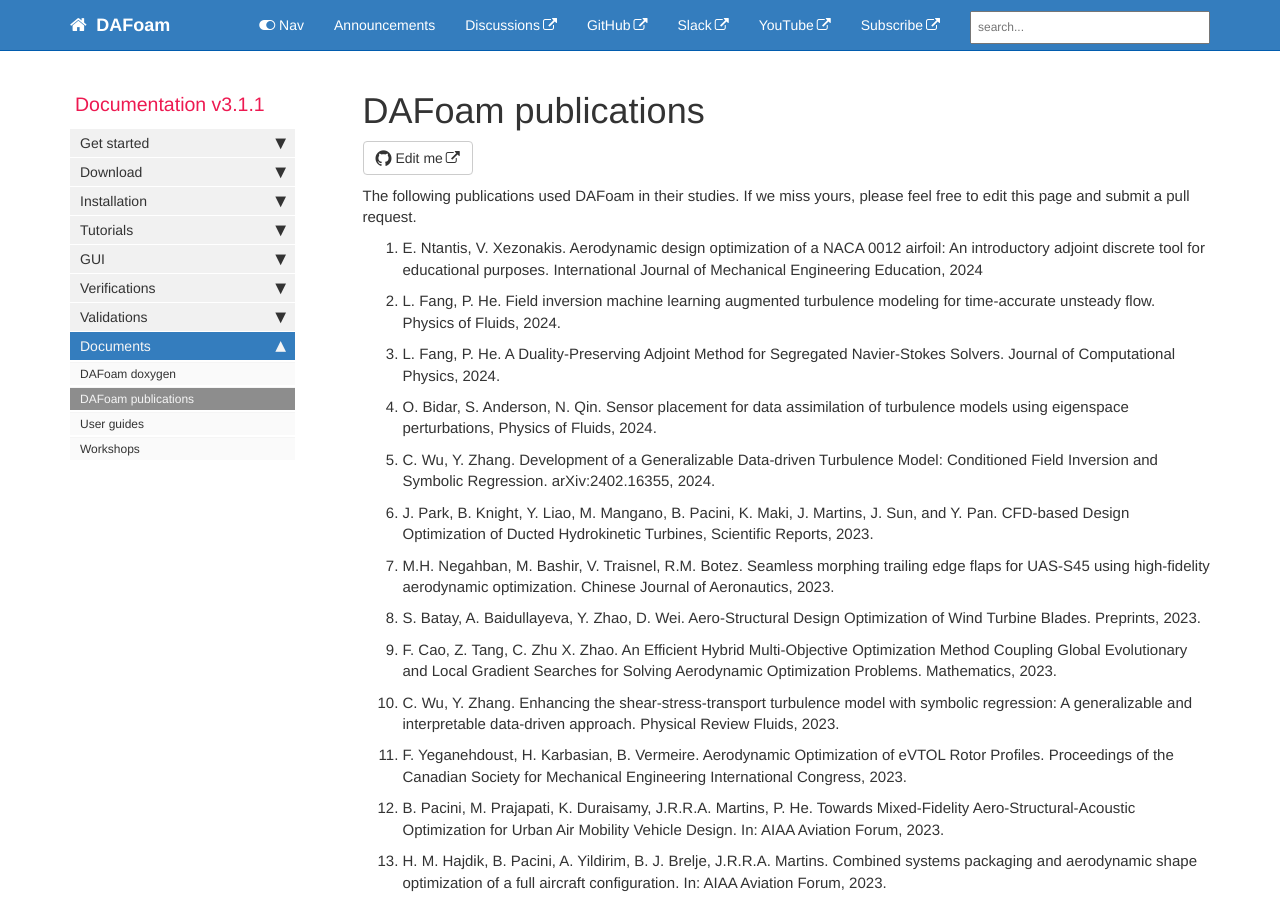
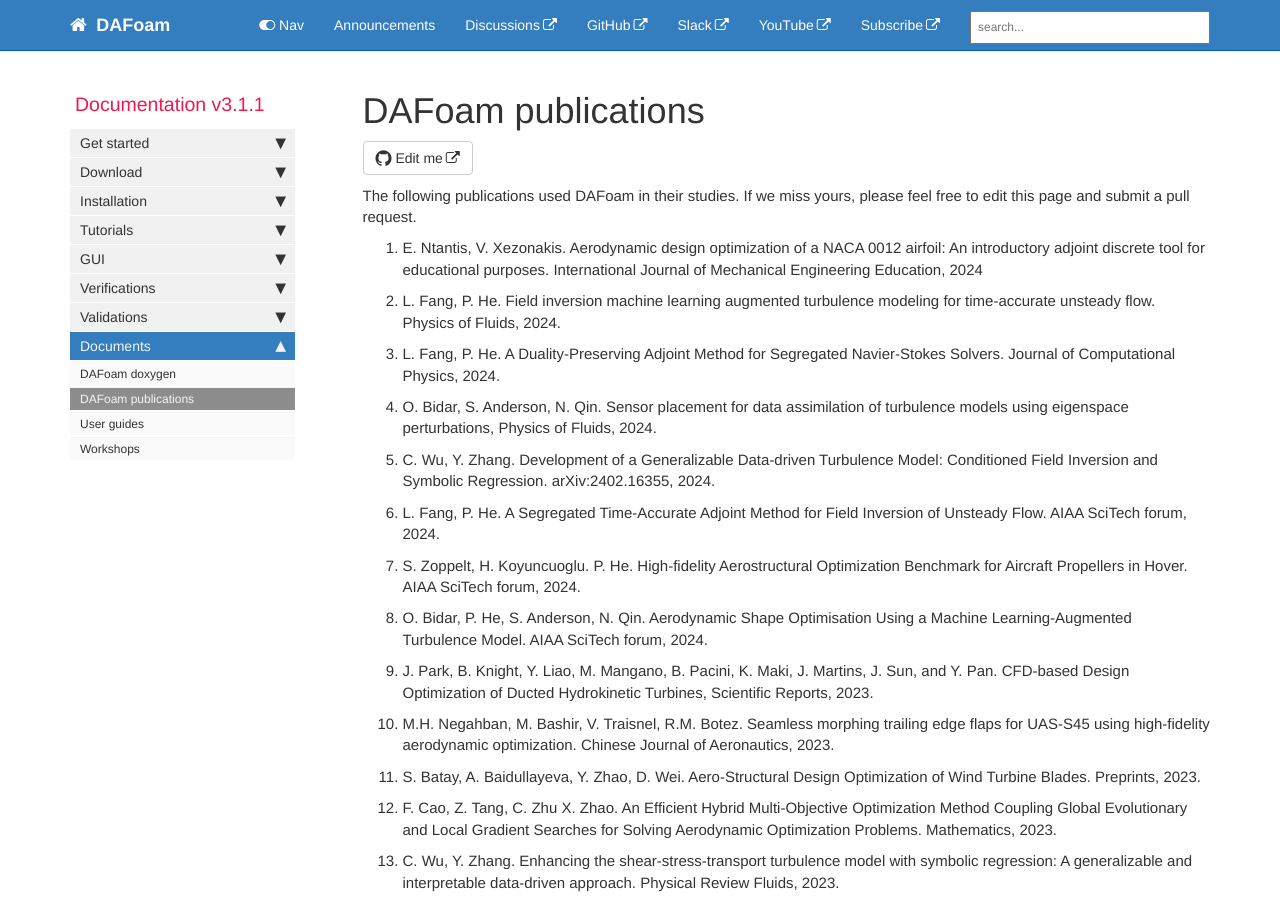
Before and after one commit to DAFoam/DAFoam.github.io, a Jekyll site: the page built from pages/mydoc/mydoc_docs_publications.md, in a window 1280 px wide and 900 px high. Built offline with Jekyll 4.4.1, drawn with Linux system fonts in a browser that asks for light colours; comment, search, counter and statistics services are not loaded.

Commit message:
content update

```diff
--- a/pages/mydoc/mydoc_docs_publications.md
+++ b/pages/mydoc/mydoc_docs_publications.md
@@ -20,6 +20,12 @@ The following publications used DAFoam in their studies. If we miss yours, pleas
 1. O. Bidar, S. Anderson, N. Qin. Sensor placement for data assimilation of turbulence models using eigenspace perturbations, Physics of Fluids, 2024.
 
 1. C. Wu, Y. Zhang. Development of a Generalizable Data-driven Turbulence Model: Conditioned Field Inversion and Symbolic Regression. arXiv:2402.16355, 2024.
+
+1. L. Fang, P. He. A Segregated Time-Accurate Adjoint Method for Field Inversion of Unsteady Flow. AIAA SciTech forum, 2024.
+
+1. S. Zoppelt, H. Koyuncuoglu. P. He. High-fidelity Aerostructural Optimization Benchmark for Aircraft Propellers in Hover. AIAA SciTech forum, 2024.
+
+1. O. Bidar, P. He, S. Anderson, N. Qin. Aerodynamic Shape Optimisation Using a Machine Learning-Augmented Turbulence Model. AIAA SciTech forum, 2024.
 
 1. J. Park, B. Knight, Y. Liao, M. Mangano, B. Pacini, K. Maki, J. Martins, J. Sun, and Y. Pan. CFD-based Design Optimization of Ducted Hydrokinetic Turbines, Scientific Reports, 2023.
 
```
